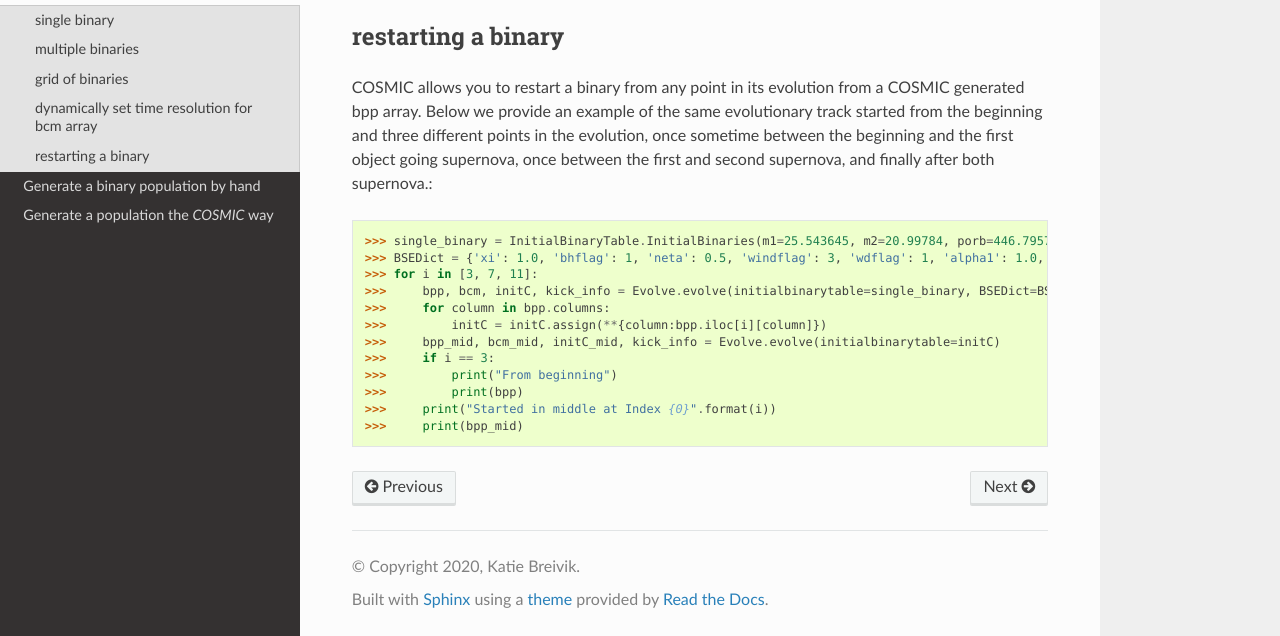
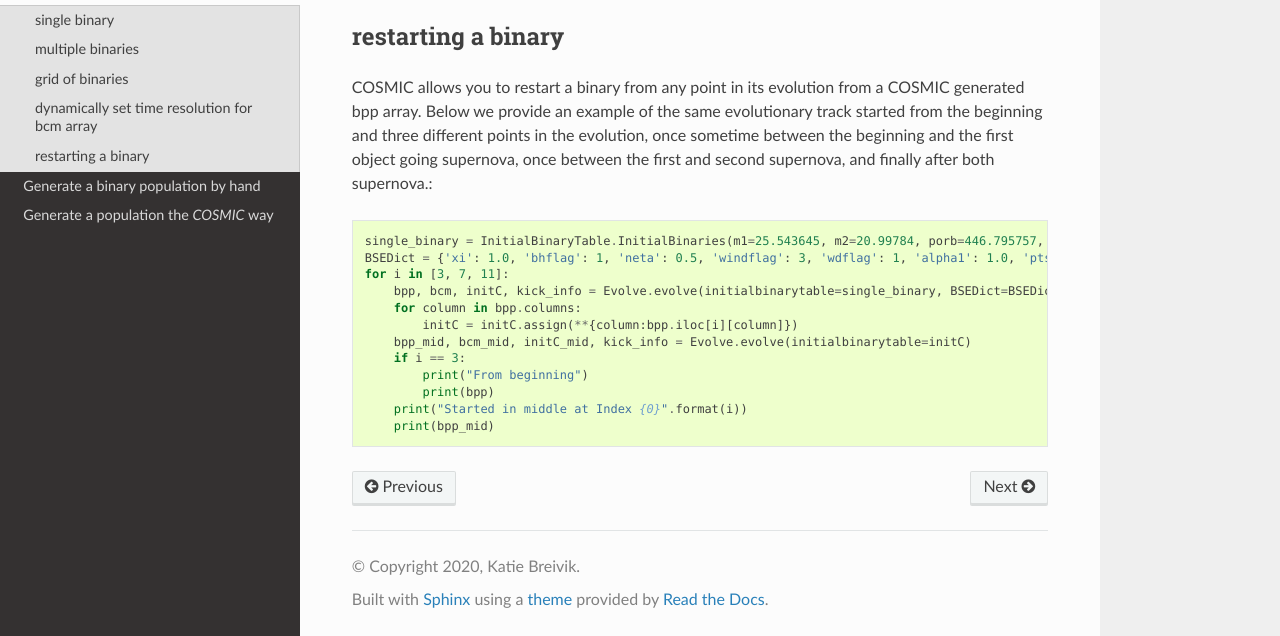
Before and after one commit to COSMIC-PopSynth/COSMIC, a Sphinx documentation site: the page built from docs/examples/index.rst, in a window 1280 px wide and 900 px high, scrolled down 4499 px, cut to the strip 264-900 px from the top of the window. Built offline with Sphinx 7.4.7 and the Read the Docs theme 2.0.0, drawn with Linux system fonts in a browser that asks for light colours; formulas are drawn with MathJax 3.

```diff
--- a/docs/examples/index.rst
+++ b/docs/examples/index.rst
@@ -281,15 +281,15 @@
 Below we provide an example of the same evolutionary track
 started from the beginning and three different points in the evolution, once sometime between the beginning and the first object going supernova, once between the first and second supernova, and finally after both supernova.::
 
-    >>> single_binary = InitialBinaryTable.InitialBinaries(m1=25.543645, m2=20.99784, porb=446.795757, ecc=0.448872, tphysf=13700.0, kstar1=1, kstar2=1, metallicity=0.002)
-    >>> BSEDict = {'xi': 1.0, 'bhflag': 1, 'neta': 0.5, 'windflag': 3, 'wdflag': 1, 'alpha1': 1.0, 'pts1': 0.001, 'pts3': 0.02, 'pts2': 0.01, 'epsnov': 0.001, 'hewind': 0.5, 'ck': 1000, 'bwind': 0.0, 'lambdaf': 0.5, 'mxns': 3.0, 'beta': 0.125, 'tflag': 1, 'acc2': 1.5, 'remnantflag': 3, 'ceflag': 0, 'eddfac': 1.0, 'ifflag': 0, 'bconst': 3000, 'sigma': 265.0, 'gamma': -1.0, 'pisn': 45.0, 'natal_kick_array' : [[-100.0,-100.0,-100.0,-100.0,0.0], [-100.0,-100.0,-100.0,-100.0,0.0]], 'bhsigmafrac' : 1.0, 'polar_kick_angle' : 90, 'qcrit_array' : [0.0,0.0,0.0,0.0,0.0,0.0,0.0,0.0,0.0,0.0,0.0,0.0,0.0,0.0,0.0,0.0], 'cekickflag' : 2, 'cehestarflag' : 0, 'cemergeflag' : 0, 'ecsn' : 2.5, 'ecsn_mlow' : 1.4, 'aic' : 1, 'ussn' : 0, 'sigmadiv' :-20.0, 'qcflag' : 2, 'eddlimflag' : 0, 'fprimc_array' : [2.0/21.0,2.0/21.0,2.0/21.0,2.0/21.0,2.0/21.0,2.0/21.0,2.0/21.0,2.0/21.0,2.0/21.0,2.0/21.0,2.0/21.0,2.0/21.0,2.0/21.0,2.0/21.0,2.0/21.0,2.0/21.0], 'bhspinflag' : 0, 'bhspinmag' : 0.0, 'rejuv_fac' : 1.0, 'rejuvflag' : 0, 'htpmb' : 1, 'ST_cr' : 1, 'ST_tide' : 0, 'bdecayfac' : 1, 'randomseed' : -1235453, 'rembar_massloss' : 0.5, 'kickflag' : 0, 'zsun' : 0.014}
-    >>> for i in [3, 7, 11]:
-    >>>     bpp, bcm, initC, kick_info = Evolve.evolve(initialbinarytable=single_binary, BSEDict=BSEDict)
-    >>>     for column in bpp.columns:
-    >>>         initC = initC.assign(**{column:bpp.iloc[i][column]})
-    >>>     bpp_mid, bcm_mid, initC_mid, kick_info = Evolve.evolve(initialbinarytable=initC)
-    >>>     if i == 3:
-    >>>         print("From beginning")
-    >>>         print(bpp)
-    >>>     print("Started in middle at Index {0}".format(i))
-    >>>     print(bpp_mid)
+    single_binary = InitialBinaryTable.InitialBinaries(m1=25.543645, m2=20.99784, porb=446.795757, ecc=0.448872, tphysf=13700.0, kstar1=1, kstar2=1, metallicity=0.002)
+    BSEDict = {'xi': 1.0, 'bhflag': 1, 'neta': 0.5, 'windflag': 3, 'wdflag': 1, 'alpha1': 1.0, 'pts1': 0.001, 'pts3': 0.02, 'pts2': 0.01, 'epsnov': 0.001, 'hewind': 0.5, 'ck': 1000, 'bwind': 0.0, 'lambdaf': 0.5, 'mxns': 3.0, 'beta': 0.125, 'tflag': 1, 'acc2': 1.5, 'remnantflag': 3, 'ceflag': 0, 'eddfac': 1.0, 'ifflag': 0, 'bconst': 3000, 'sigma': 265.0, 'gamma': -1.0, 'pisn': 45.0, 'natal_kick_array' : [[-100.0,-100.0,-100.0,-100.0,0.0], [-100.0,-100.0,-100.0,-100.0,0.0]], 'bhsigmafrac' : 1.0, 'polar_kick_angle' : 90, 'qcrit_array' : [0.0,0.0,0.0,0.0,0.0,0.0,0.0,0.0,0.0,0.0,0.0,0.0,0.0,0.0,0.0,0.0], 'cekickflag' : 2, 'cehestarflag' : 0, 'cemergeflag' : 0, 'ecsn' : 2.5, 'ecsn_mlow' : 1.4, 'aic' : 1, 'ussn' : 0, 'sigmadiv' :-20.0, 'qcflag' : 2, 'eddlimflag' : 0, 'fprimc_array' : [2.0/21.0,2.0/21.0,2.0/21.0,2.0/21.0,2.0/21.0,2.0/21.0,2.0/21.0,2.0/21.0,2.0/21.0,2.0/21.0,2.0/21.0,2.0/21.0,2.0/21.0,2.0/21.0,2.0/21.0,2.0/21.0], 'bhspinflag' : 0, 'bhspinmag' : 0.0, 'rejuv_fac' : 1.0, 'rejuvflag' : 0, 'htpmb' : 1, 'ST_cr' : 1, 'ST_tide' : 0, 'bdecayfac' : 1, 'randomseed' : -1235453, 'rembar_massloss' : 0.5, 'kickflag' : 0, 'zsun' : 0.014}
+    for i in [3, 7, 11]:
+        bpp, bcm, initC, kick_info = Evolve.evolve(initialbinarytable=single_binary, BSEDict=BSEDict)
+        for column in bpp.columns:
+            initC = initC.assign(**{column:bpp.iloc[i][column]})
+        bpp_mid, bcm_mid, initC_mid, kick_info = Evolve.evolve(initialbinarytable=initC)
+        if i == 3:
+            print("From beginning")
+            print(bpp)
+        print("Started in middle at Index {0}".format(i))
+        print(bpp_mid)
```
Also changed, not shown: 1 other file.
